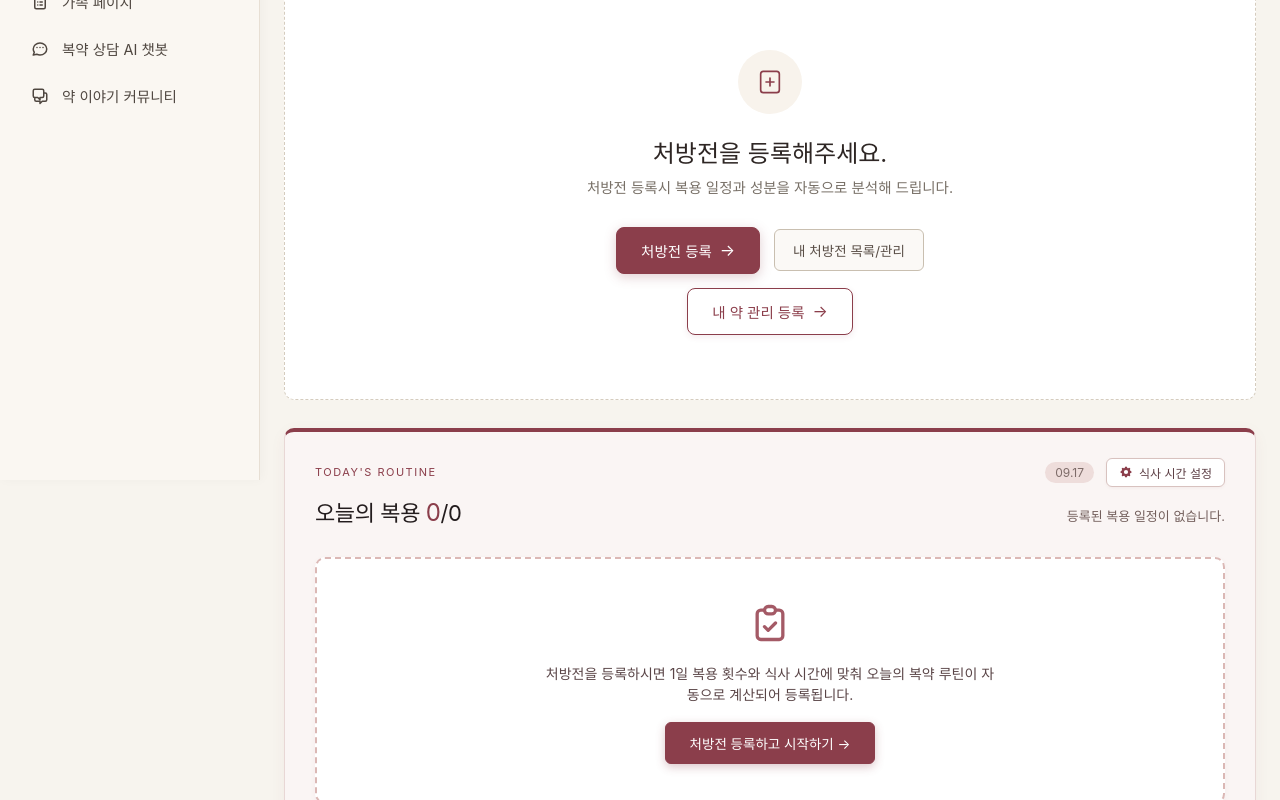
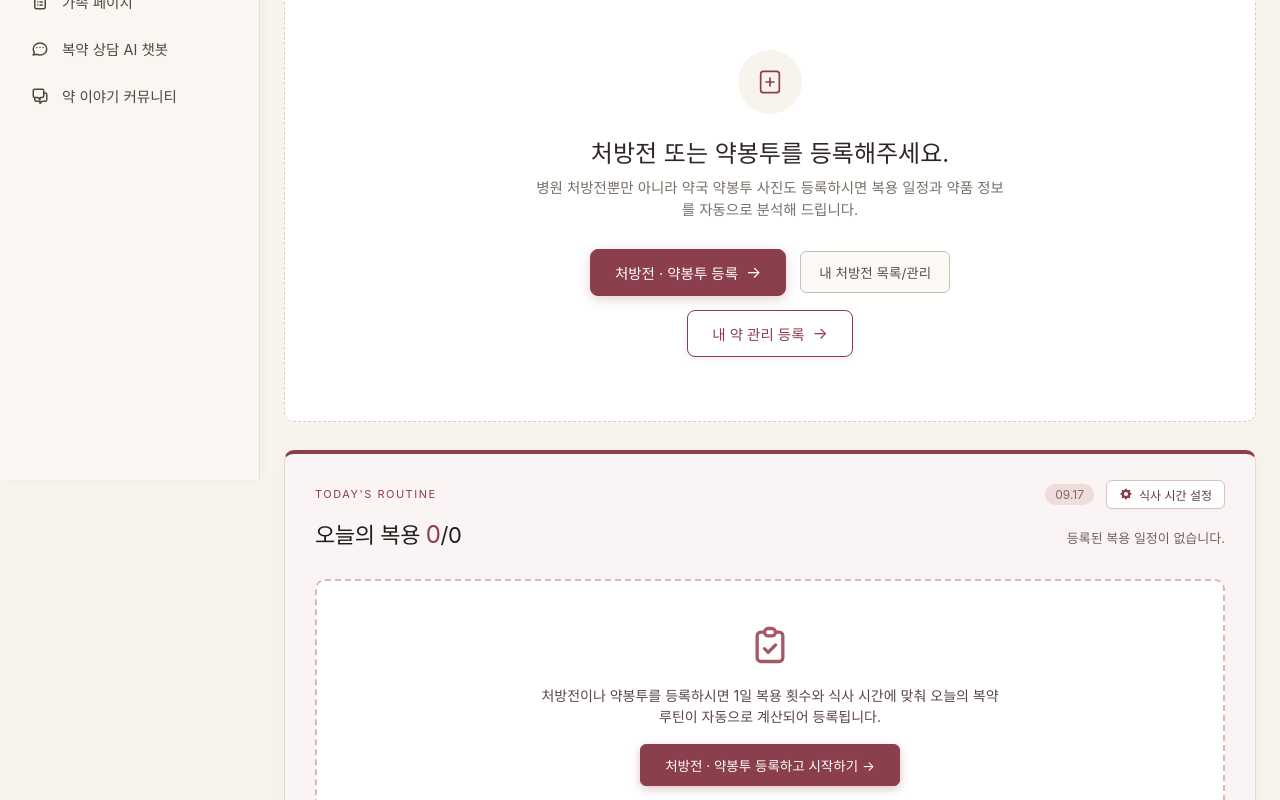
Before and after one commit to jws909/Jette-Yak, a React (Vite) app in the folder frontend/: page / in a window 1280 px wide. Shown: the part 320-1120 px from the top of the page. Built offline with nearby package versions, Linux system fonts and the light colour scheme; a web font is replaced by a local one.

Commit message:
feat: 메인페이지 약봉투(조제약 안내문) 등록 지원 UI 및 안내 문구 추가

```diff
--- a/frontend/src/features/main/MainPage.css
+++ b/frontend/src/features/main/MainPage.css
@@ -1762,6 +1762,41 @@
   gap: 16px;
   overflow-y: auto;
   max-height: calc(92vh - 65px);
+}
+
+/* 지원 서식 안내 칩 (처방전 / 약국 약봉투) */
+.upload-support-chips {
+  display: flex;
+  align-items: center;
+  flex-wrap: wrap;
+  gap: 8px;
+  padding: 2px 0 4px;
+}
+
+.support-chip {
+  display: inline-flex;
+  align-items: center;
+  gap: 5px;
+  padding: 5px 12px;
+  background: #f7f3ee;
+  border: 1px solid #e5ded4;
+  border-radius: 20px;
+  font-size: 12.5px;
+  font-weight: 600;
+  color: #5a4b41;
+  transition: all 0.2s ease;
+}
+
+.support-chip.highlight {
+  background: #fdf5f6;
+  border-color: #ebd1d5;
+  color: #8b3e4b;
+}
+
+.support-chip-hint {
+  font-size: 12px;
+  color: #8c8278;
+  margin-left: 2px;
 }
 
 /* 처방전 촬영 안내 배너 */
--- a/frontend/src/features/main/MainPage.jsx
+++ b/frontend/src/features/main/MainPage.jsx
@@ -1728,15 +1728,17 @@ export default function MainPage({ user }) {
                 <path strokeLinecap="round" strokeLinejoin="round" strokeWidth="2.5" d="M24 18v12m-6-6h12" />
               </svg>
             </div>
-            <h2 className="empty-title">처방전을 등록해주세요.</h2>
-            <p className="empty-subtitle">처방전 등록시 복용 일정과 성분을 자동으로 분석해 드립니다.</p>
+            <h2 className="empty-title">처방전 또는 약봉투를 등록해주세요.</h2>
+            <p className="empty-subtitle">
+              병원 처방전뿐만 아니라 <strong>약국 약봉투</strong> 사진도 등록하시면 복용 일정과 약품 정보를 자동으로 분석해 드립니다.
+            </p>
             <div className="empty-actions-row">
               <button
                 type="button"
                 className="prescription-upload-btn"
                 onClick={openUploadModal}
               >
-                처방전 등록 <span className="btn-arrow">→</span>
+                처방전 · 약봉투 등록 <span className="btn-arrow">→</span>
               </button>
               <button
                 type="button"
@@ -1965,7 +1967,7 @@ export default function MainPage({ user }) {
                 className="new-prescription-btn"
                 onClick={openUploadModal}
               >
-                새 처방전 등록
+                + 처방전 · 약봉투 등록
               </button>
               <button
                 type="button"
@@ -2222,7 +2224,7 @@ export default function MainPage({ user }) {
               ) : (
                 <>
                   <p className="routine-empty-text">
-                    처방전을 등록하시면 1일 복용 횟수와 식사 시간에 맞춰 오늘의 복약 루틴이 자동으로 계산되어 등록됩니다.
+                    처방전이나 약봉투를 등록하시면 1일 복용 횟수와 식사 시간에 맞춰 오늘의 복약 루틴이 자동으로 계산되어 등록됩니다.
                   </p>
                   {!hasPrescription && (
                     <button
@@ -2230,7 +2232,7 @@ export default function MainPage({ user }) {
                       className="routine-empty-cta-btn"
                       onClick={openUploadModal}
                     >
-                      처방전 등록하고 시작하기 →
+                      처방전 · 약봉투 등록하고 시작하기 →
                     </button>
                   )}
                 </>
@@ -2355,7 +2357,7 @@ export default function MainPage({ user }) {
         <div className="modal-backdrop" onClick={closeUploadModal}>
           <div className="modal-content-box" onClick={(e) => e.stopPropagation()}>
             <div className="modal-head">
-              <h3 className="modal-title">처방전 등록 및 AI 분석</h3>
+              <h3 className="modal-title">처방전 · 약봉투 등록 및 AI 분석</h3>
               <button
                 type="button"
                 className="modal-close"
@@ -2367,14 +2369,22 @@ export default function MainPage({ user }) {
             </div>
 
             <form onSubmit={handleUploadSubmit} className="upload-form">
-              {/* 처방전 촬영 안내 배너 */}
+              {/* 지원 서식 안내 칩 */}
+              <div className="upload-support-chips">
+                <span className="support-chip highlight">병원 처방전</span>
+                <span className="support-chip highlight">약국 약봉투 (조제안내문)</span>
+                <span className="support-chip-hint">둘 중 하나만 촬영하셔도 자동 인식됩니다</span>
+              </div>
+
+              {/* 처방전 / 약봉투 촬영 안내 배너 */}
               <div className="upload-guide-banner">
                 <div className="guide-banner-header">
                   <span className="guide-icon">INFO</span>
-                  <strong>처방전 촬영 및 업로드 안내</strong>
+                  <strong>처방전 및 약봉투 촬영 안내</strong>
                 </div>
                 <p className="guide-text">
-                  글자가 수평(가로)으로 똑바로 읽히도록 촬영해 주세요. 기울어지거나 좌우가 뒤집힌 사진은 아래 <strong>[회전]</strong> 및 <strong>[반전]</strong> 도구로 올바르게 교정하신 후 분석을 진행해 주세요.
+                  병원 처방전뿐만 아니라 <strong>약국에서 받은 약봉투(복약안내문)</strong>도 그대로 촬영하시면 약품명과 일수를 자동 인식합니다.
+                  글자가 수평(가로)으로 똑바로 읽히도록 평평하게 펴서 촬영해 주세요. 기울어진 사진은 아래 <strong>[회전]</strong> 및 <strong>[반전]</strong> 도구로 교정하실 수 있습니다.
                 </p>
               </div>
 
@@ -2397,8 +2407,8 @@ export default function MainPage({ user }) {
                 <svg className="upload-cloud-icon" viewBox="0 0 24 24" fill="none" stroke="currentColor">
                   <path strokeLinecap="round" strokeLinejoin="round" strokeWidth="2" d="M7 16a4 4 0 01-.88-7.903A5 5 0 1115.9 6L16 6a5 5 0 011 9.9M15 13l-3-3m0 0l-3 3m3-3v12" />
                 </svg>
-                <strong>처방전 사진 또는 스캔본 업로드</strong>
-                <p>JPG, PNG, PDF 형식 지원 (최대 15MB) · 파일 드래그 & 드롭 가능</p>
+                <strong>처방전 또는 약봉투 사진 업로드</strong>
+                <p>JPG, PNG, PDF 지원 (최대 15MB) · 약봉투 전면 촬영본 지원</p>
                 <input
                   type="file"
                   id="prescription-file-input"
@@ -2936,7 +2946,7 @@ export default function MainPage({ user }) {
                         openUploadModal();
                       }}
                     >
-                      + 새 처방전 추가 등록
+                      + 처방전 · 약봉투 추가 등록
                     </button>
                   </div>
 
@@ -2953,7 +2963,7 @@ export default function MainPage({ user }) {
                         </svg>
                       </span>
                       <p className="manage-empty-title">등록된 처방전이 없습니다.</p>
-                      <p className="manage-empty-desc">처방전 사진을 업로드하여 복약 일정 관리를 시작해보세요.</p>
+                      <p className="manage-empty-desc">처방전이나 약봉투 사진을 업로드하여 복약 일정 관리를 시작해보세요.</p>
                       <button
                         type="button"
                         className="manage-empty-cta"
@@ -2962,7 +2972,7 @@ export default function MainPage({ user }) {
                           openUploadModal();
                         }}
                       >
-                        처방전 등록하기 →
+                        처방전 · 약봉투 등록하기 →
                       </button>
                     </div>
                   ) : (
```
